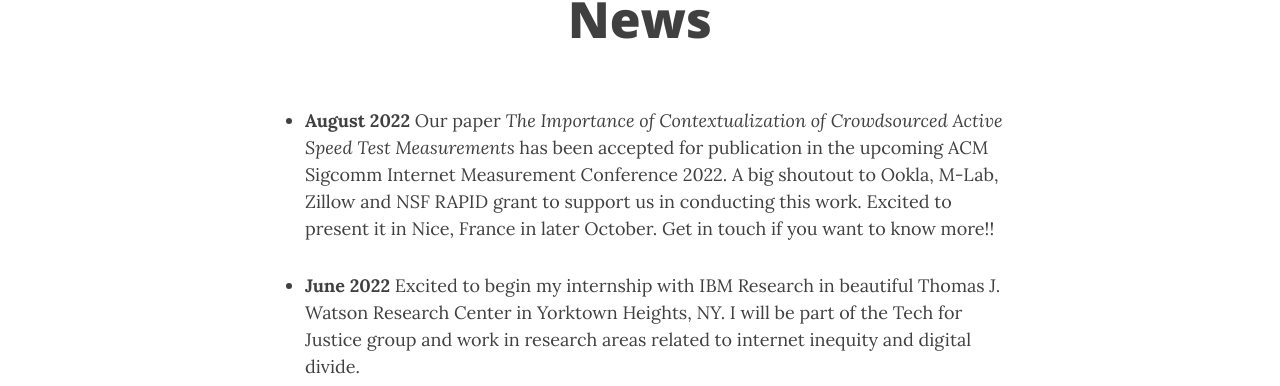
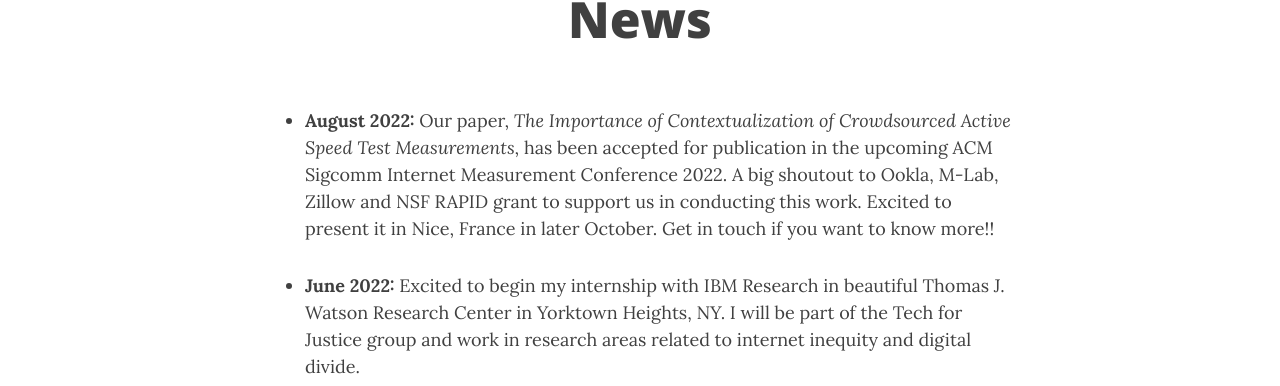
Before and after one commit to u-paul/u-paul.github.io, a Jekyll site: the page built from news.md, in a window 1280 px wide. Shown: the part 138-524 px from the top of the page. Built offline with Jekyll 4.4.1, drawn with Linux system fonts in a browser that asks for light colours; nearby versions of some CDN libraries.

Commit message:
changed news section

```diff
--- a/news.md
+++ b/news.md
@@ -4,6 +4,6 @@ title: News
 ---
 
 
-- **August 2022** Our paper *The Importance of Contextualization of Crowdsourced Active Speed Test Measurements* has been accepted for publication in the upcoming ACM Sigcomm Internet Measurement Conference 2022. A big shoutout to Ookla, M-Lab, Zillow and NSF RAPID grant to support us in conducting this work. Excited to present it in Nice, France in later October. Get in touch if you want to know more!!
+- **August 2022:** Our paper, *The Importance of Contextualization of Crowdsourced Active Speed Test Measurements*, has been accepted for publication in the upcoming ACM Sigcomm Internet Measurement Conference 2022. A big shoutout to Ookla, M-Lab, Zillow and NSF RAPID grant to support us in conducting this work. Excited to present it in Nice, France in later October. Get in touch if you want to know more!!
 
-- **June 2022** Excited to begin my internship with IBM Research in beautiful Thomas J. Watson Research Center in Yorktown Heights, NY. I will be part of the Tech for Justice group and work in research areas related to internet inequity and digital divide.
+- **June 2022:** Excited to begin my internship with IBM Research in beautiful Thomas J. Watson Research Center in Yorktown Heights, NY. I will be part of the Tech for Justice group and work in research areas related to internet inequity and digital divide.
```
